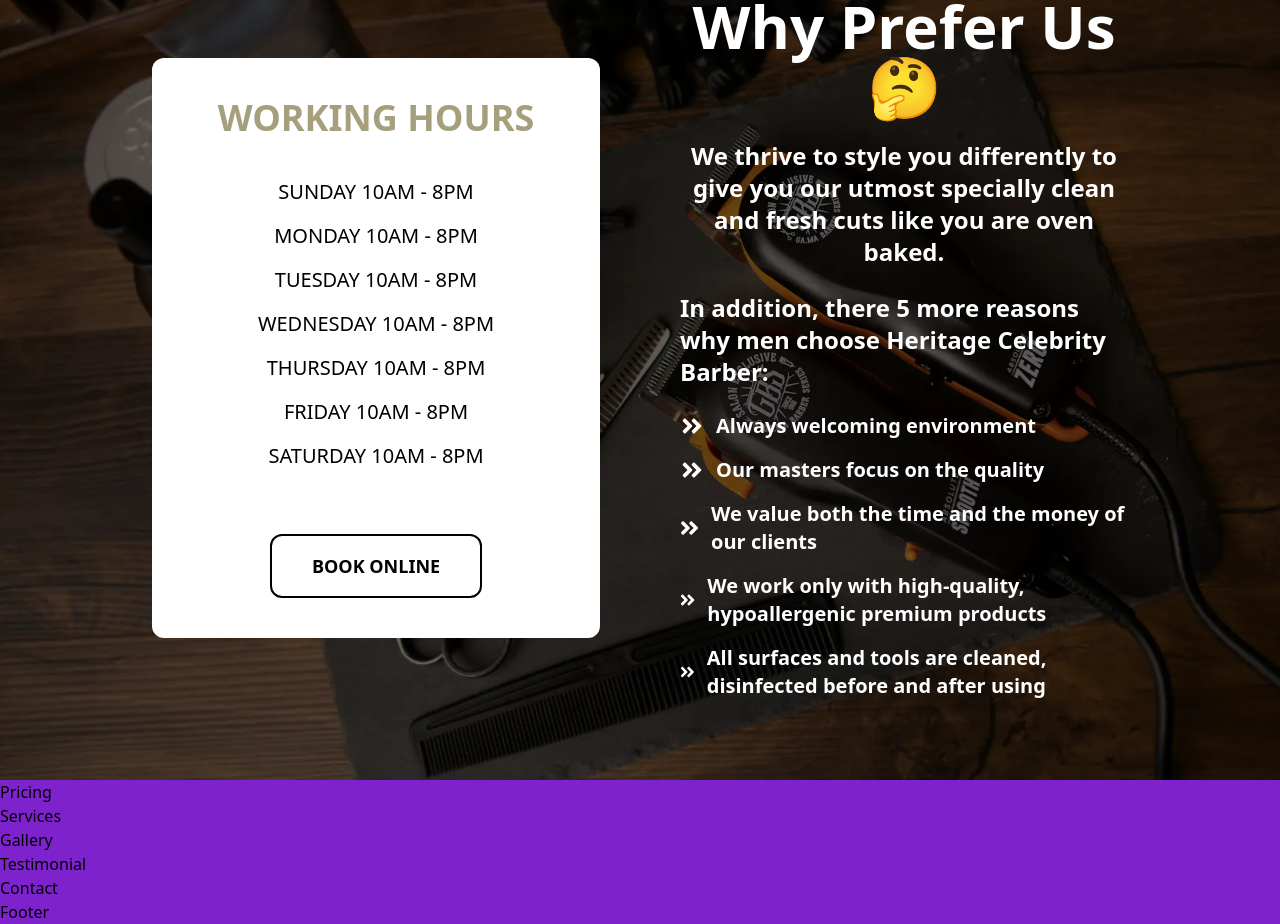
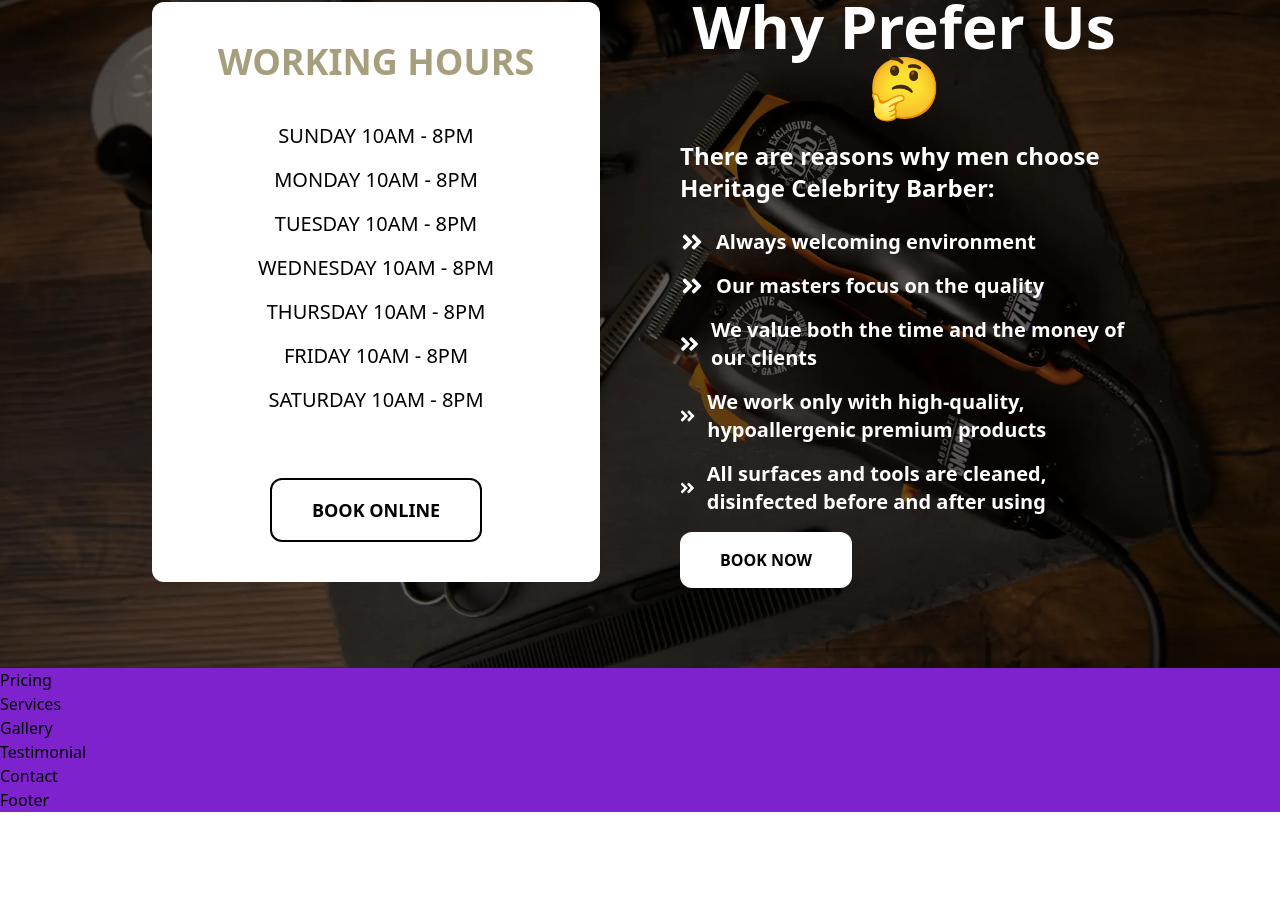
Before and after one commit to i-be-k/heritage_celebs-barber, a React (Vite) app: page / in a window 1280 px wide. Shown: the part 1064-1988 px from the top of the page. After the commit the page ends 1876 px from the top, so only its background shows below. Built offline with nearby package versions, Linux system fonts and the light colour scheme.

Commit message:
About added

```diff
--- a/src/sections/WhyChoose.jsx
+++ b/src/sections/WhyChoose.jsx
@@ -32,8 +32,7 @@ const WhyChoose = () => {
             </div>
             <div dat-aos="slide-up" data-aos-delay="200" className='md:w-[40%] w-full flex flex-col justify-center items-center items-start gap-6 h-fit'>
                 <h1 className='text-6xl text-white font-bold text-center'>Why Prefer Us 🤔</h1>
-                <p className='text-2xl font-semibold text-white text-center'>We thrive to style you differently to give you our utmost specially clean and fresh cuts like you are oven baked.</p>
-                <p className='text-2xl font-semibold text-white md:text-start text-center'>In addition, there 5 more reasons why men choose Heritage Celebrity Barber:</p>
+                <p className='text-2xl font-semibold text-white md:text-start text-center'>There are reasons why men choose Heritage Celebrity Barber:</p>
                 <div id='icon-list' className='flex flex-col justify-center items-start gap-4'>
                     <div id='icon-box' className='flex justify-center items-center gap-3'>
                         <FaAngleDoubleRight className='text-white size-6' />
@@ -55,6 +54,7 @@ const WhyChoose = () => {
                         <FaAngleDoubleRight className='text-white size-6' />
                         <h1 className='text-xl text-white font-semibold'>All surfaces and tools are cleaned, disinfected before and after using</h1>
                     </div>
+                    <button className='text-black px-10 py-4 bg-white hover:bg-yellow hover:text-black rounded-xl font-semibold'>BOOK NOW</button>
                 </div>
             </div>
         </section>
```
